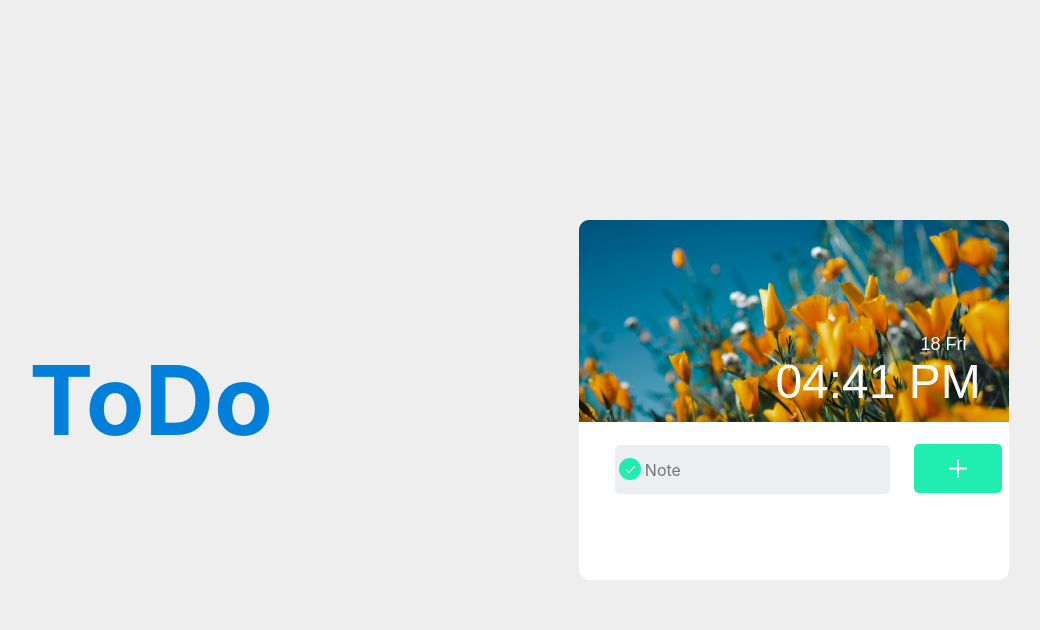
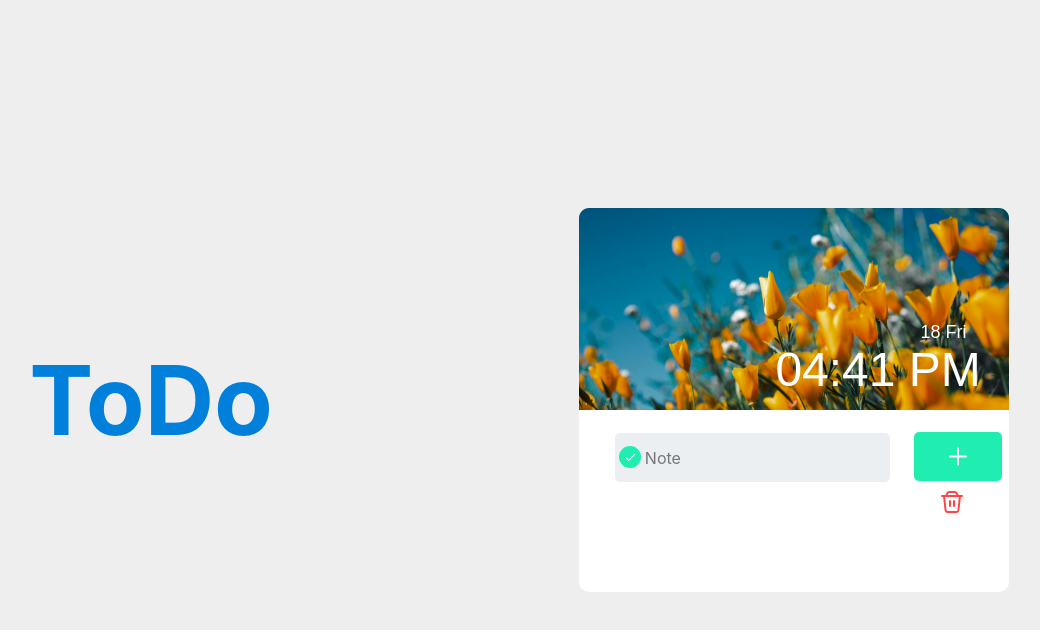
Before and after one commit to levani0318/ToDo, a React (Vite) app: page / in a window 1280 px wide. Both pictures are taken after a click on the button 1078 px from the left and 468 px from the top of the page. Shown: the top 630 px of the page, without its empty margins (121-1161 px from the left). Built offline with nearby package versions, Linux system fonts and the light colour scheme.

Commit message:
add delete

```diff
--- a/src/App.tsx
+++ b/src/App.tsx
@@ -2,6 +2,7 @@ import bgright from "./assets/bg-right.svg";
 import circle from "./assets/circle.svg";
 import plus from "./assets/akar-icons_plus.svg";
 import { useState } from "react";
+import deleteIcon from "./assets/akar-icons_trash-can.svg";
 
 function App() {
   const currentTime = new Date().toLocaleString("us-en", {
@@ -31,6 +32,9 @@ function App() {
     };
     setTodos([...todos, newTodo]);
     setValue("");
+  };
+  const deleteTodo = (id: string) => {
+    setTodos(todos.filter((todo) => todo.id !== id));
   };
 
   return (
@@ -71,8 +75,15 @@ function App() {
         <div className="px-[45px] mb-[78px]">
           {todos.map((todo) => {
             return (
-              <div key={todo.id} className="">
+              <div key={todo.id} className="flex justify-between gap-{10px}">
                 <h1>{todo.title}</h1>
+                <img
+                  className=""
+                  on
+                  onClick={() => deleteTodo(todo.id)}
+                  src={deleteIcon}
+                  alt="delet"
+                />
               </div>
             );
           })}
```
